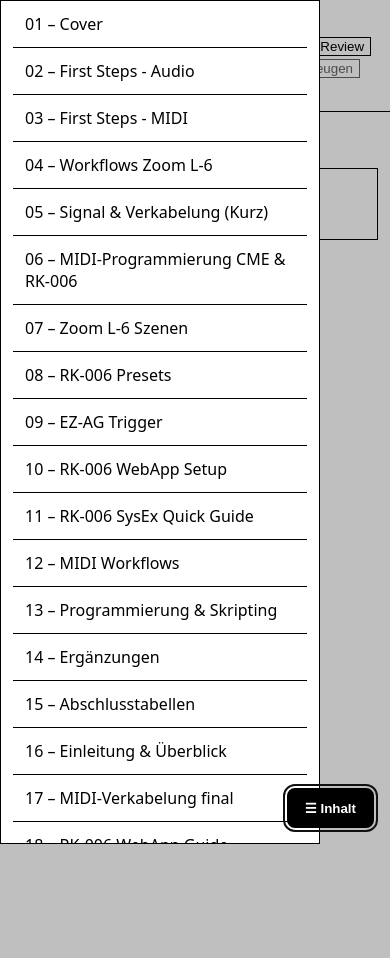
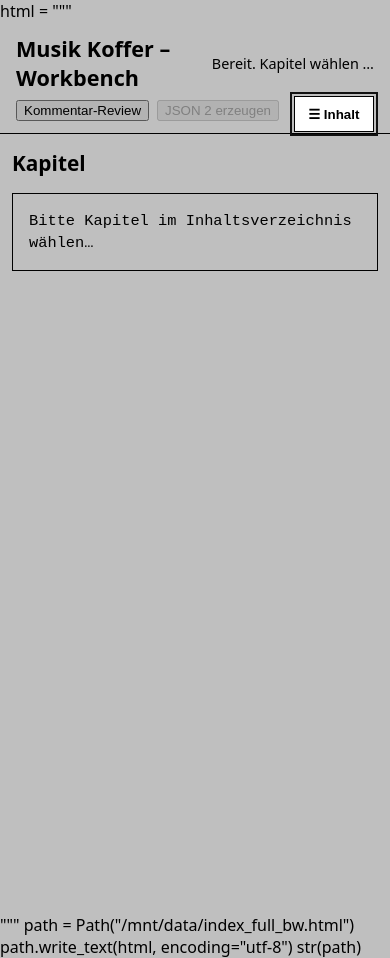
Before and after one commit to StickySmart/MusikKoffer, a plain HTML site: page index.html in a window 390 px wide. Both pictures are taken after a click on the button "☰ Inhalt". Before the commit the page ends 892 px from the top, so only its background shows below. Drawn offline with Linux system fonts and the light colour scheme.

Commit message:
Update index.html

````diff
--- a/index.html
+++ b/index.html
@@ -1,50 +1,109 @@
-<!doctype html>
+html = """<!doctype html>
 <html lang="de">
 <head>
   <meta charset="utf-8" />
   <meta name="viewport" content="width=device-width, initial-scale=1" />
-  <title>Musik Koffer – Workbench (BW, Hard Overrides)</title>
+  <title>Musik Koffer – Workbench (Clean Black/White)</title>
   <style>
-    /* ---- HARD RESET (overrides WP/themes) ---- */
-    html, body { background:#fff !important; color:#000 !important; margin:0; padding:0; font-family:system-ui,-apple-system,Segoe UI,Roboto,Arial,sans-serif; }
-    *, *::before, *::after { box-sizing:border-box; }
-    /* Containers */
-    header, .wrap, main, aside, pre, #reviewPanel, #toc { background:#fff !important; color:#000 !important; }
-    /* Borders */
-    header, aside, pre, #reviewPanel { border:1px solid #000 !important; }
-    /* Buttons */
-    button { background:#fff; color:#000; border:1px solid #000; }
-    button:disabled { opacity:.6 }
-    /* Layout */
-    :root { --pad:16px; --nav-w: clamp(220px, 22vw, 360px); }
-    header { display:flex; gap:8px; align-items:center; padding:12px var(--pad); border-width:0 0 1px 0 !important; }
-    header h1 { margin:0; font-size:1.35rem; flex:1 }
-    #status { font-size:.9rem }
-    #err { color:#b00020 !important; white-space:pre-wrap; display:none }
-    .badge { display:none; margin-left:.4rem; padding:.1rem .4rem; border:1px solid #000; background:#000; color:#fff }
-    .wrap { display:grid; grid-template-columns:var(--nav-w) 1fr; min-height:calc(100vh - 64px) }
-    aside { position:sticky; top:64px; height:calc(100vh - 64px); overflow:auto; padding:12px }
-    main { padding:clamp(12px,2vw,24px) }
-    .toc a { display:block; padding:12px; text-decoration:none; color:#000; border-bottom:1px solid #000 }
-    .toc a:hover, .toc a.active { background:#000 !important; color:#fff !important; }
-    #chapterTitle { margin:.2rem 0 .6rem 0; font-size:1.3rem }
-    pre { white-space:pre-wrap; word-wrap:break-word; padding:16px; line-height:1.45 }
-    /* Global FAB – always visible */
-    #navFab {
-      position:fixed; right:16px; bottom:16px; z-index:2147483647;
-      padding:.65rem 1rem; border:2px solid #000; background:#000; color:#fff; font-weight:700;
-      box-shadow:none; cursor:pointer; border-radius:8px;
-      pointer-events:auto;
+    :root {
+      --pad:16px;
+      --nav-w: clamp(220px, 22vw, 360px);
+      --border:#000000;
+      --bg:#ffffff;  /* Weiß */
+      --text:#000000; /* Schwarz */
     }
-    #navFab:focus { outline:2px solid #111; outline-offset:2px }
-    /* Mobile drawer behaviour */
+    *{box-sizing:border-box}
+    body{
+      font-family:system-ui,-apple-system,Segoe UI,Roboto,Arial,sans-serif;
+      margin:0;
+      background:var(--bg);
+      color:var(--text);
+    }
+    header{
+      padding:12px var(--pad);
+      border-bottom:1px solid var(--border);
+      display:flex;
+      flex-wrap:wrap;
+      align-items:center;
+      gap:8px;
+      background:#fff;
+      color:#000;
+    }
+    header h1{margin:0;font-size:1.35rem;flex:1}
+    #status{font-size:.9rem;color:#000}
+    #err{color:#b00020;margin-left:12px;display:none;white-space:pre-wrap}
+    .toolbar{display:flex;gap:.5rem;align-items:center;flex-wrap:wrap}
+    .badge{display:none;margin-left:.4rem;padding:.1rem .4rem;border-radius:999px;background:#000;color:#fff;font-size:.8rem;min-width:1.2rem;text-align:center}
+    .wrap{display:grid;grid-template-columns:var(--nav-w) 1fr;min-height:calc(100vh - 64px)}
+    aside{
+      border-right:1px solid #000;
+      padding:12px;
+      position:sticky;
+      top:64px;
+      align-self:start;
+      height:calc(100vh - 64px);
+      overflow:auto;
+      background:#fff;
+      color:#000;
+    }
+    main{padding:clamp(12px,2vw,24px);background:#fff;color:#000}
+    .toc a{
+      display:block;
+      padding:10px 12px;
+      text-decoration:none;
+      color:#000;
+      line-height:1.15;
+      border-bottom:1px solid #000;
+    }
+    .toc a:hover{background:#000;color:#fff}
+    .toc a.active{background:#000;color:#fff}
+    #chapterTitle{margin:.2rem 0 0.6rem 0;font-size:1.3rem;color:#000}
+    pre{
+      white-space:pre-wrap;
+      word-wrap:break-word;
+      background:#fff;
+      border:1px solid #000;
+      padding:16px;
+      font-size:0.96rem;
+      line-height:1.45;
+      color:#000;
+    }
+    #reviewPanel{
+      display:none;
+      margin-top:12px;
+      padding:.75rem;
+      border:1px solid #000;
+      background:#fff;
+      color:#000;
+    }
+    #navFab{
+      position:fixed;
+      right:16px;
+      top:96px;
+      z-index:1000;
+      padding:.6rem .85rem;
+      border:1px solid #000;
+      background:#fff;
+      color:#000;
+      font-weight:600;
+      cursor:pointer;
+    }
+    #navFab:focus{outline:2px solid #111; outline-offset:2px}
     @media (max-width: 900px){
-      .wrap { grid-template-columns:1fr }
-      aside {
-        position:fixed; inset:auto 0 0 0; top:0; height:100vh; width:82vw; max-width:430px;
-        transform:translateX(-100%); transition:transform .2s ease; box-shadow:0 0 0 9999px rgba(0,0,0,.25); z-index:1000;
+      .wrap{grid-template-columns:1fr}
+      aside{
+        position:fixed;
+        inset:auto 0 0 0;
+        top:0;
+        height:100vh;
+        width:80vw;
+        max-width:420px;
+        transform:translateX(-100%);
+        transition:transform .2s ease;
+        box-shadow:0 0 0 9999px rgba(0,0,0,.25);
+        z-index:50
       }
-      body.nav-open aside { transform:none }
+      body.nav-open aside{transform:none}
     }
   </style>
 </head>
@@ -58,10 +117,7 @@
     <button id="btnExportJSON2" disabled>JSON 2 erzeugen</button>
   </div>
 </header>
-
-<!-- Floating global button -->
-<button id="navFab" aria-expanded="false" aria-controls="nav" aria-label="Inhaltsverzeichnis öffnen oder schließen">☰ Inhalt</button>
-
+<button id="navFab" aria-expanded="false" aria-controls="nav">☰ Inhalt</button>
 <div class="wrap">
   <aside id="nav" aria-label="Inhaltsverzeichnis">
     <div id="toc" class="toc">Manifest wird geladen …</div>
@@ -69,29 +125,28 @@
   <main>
     <h2 id="chapterTitle">Kapitel</h2>
     <pre id="chapterContent">Bitte Kapitel im Inhaltsverzeichnis wählen…</pre>
-    <div id="reviewPanel" style="display:none"></div>
+    <div id="reviewPanel"></div>
   </main>
 </div>
-
 <script>
-// --- Config ---
+// Config
 const MANIFEST_URL = 'https://stickysmart.github.io/MusikKoffer/chapter/manifest.json';
-const REPO_ROOT = MANIFEST_URL.replace(/\/chapter\/manifest\.json.*$/, '/');
+const REPO_ROOT = MANIFEST_URL.replace(/\\/chapter\\/manifest\\.json.*$/, '/');
 
 function resolveUrl(path){
   if(!path) return '';
-  if(/^https?:\/\//i.test(path)) return path;
-  if(path.startsWith('/')) return REPO_ROOT.replace(/\/$/,'') + path;
-  return REPO_ROOT + path.replace(/^\/?/,'');
+  if(/^https?:\\/\\//i.test(path)) return path;
+  if(path.startsWith('/')) return REPO_ROOT.replace(/\\/$/,'') + path;
+  return REPO_ROOT + path.replace(/^\\/?/,'');
 }
 function pagesToRaw(url){
-  const m = url.match(/^https?:\/\/([^\/]+)\.github\.io\/([^\/]+)\/(.+)$/i);
+  const m = url.match(/^https?:\\/\\/([^\\/]+)\\.github\\.io\\/([^\\/]+)\\/(.+)$/i);
   if(!m) return url;
   const user=m[1], repo=m[2], rest=m[3];
   return `https://raw.githubusercontent.com/${user}/${repo}/main/${rest}`;
 }
 
-// --- Store & helpers ---
+// Store & helpers
 function ensureStore(){ window.DATA = window.DATA || {records:[],meta:{},comments:[]}; return window.DATA; }
 function unresolvedCount(s){ return (s.comments||[]).filter(c=>c.status==='open').length; }
 function canExportJSON2(s){ return unresolvedCount(s)===0; }
@@ -107,12 +162,12 @@
 async function fetchText(url){ const r=await fetch(url,{cache:'no-store'}); if(!r.ok) throw new Error(url+' → '+r.status); return await r.text(); }
 async function fetchJSON(url){ const r=await fetch(url,{cache:'no-store'}); if(!r.ok) throw new Error(url+' → '+r.status); return await r.json(); }
 
-// --- MD parsing ---
+// Parse data blocks
 function extractDataBlocks(md){
-  const re=/```(json|yaml)\s+data:(append|upsert|remove)(?:\s+key=([A-Za-z0-9_-]+))?\s*([\s\S]*?)```/g;
+  const re=/```(json|yaml)\\s+data:(append|upsert|remove)(?:\\s+key=([A-Za-z0-9_-]+))?\\s*([\\s\\S]*?)```/g;
   const out=[]; let m; while((m=re.exec(md))!==null){ out.push({lang:m[1],op:m[2],key:m[3]||'id',body:m[4].trim()}); } return out;
 }
-function parseJSONRelaxed(txt){ return JSON.parse(txt.replace(/\/\/.*$/mg,'').replace(/\/\*[\s\S]*?\*\//g,'')); }
+function parseJSONRelaxed(txt){ return JSON.parse(txt.replace(/\\/\\/.*$/mg,'').replace(/\\/\\*[\\s\\S]*?\\*\\//g,'')); }
 function indexBy(arr,key){ const m=new Map(); for(const o of arr) m.set(o[key],o); return m; }
 function upsertMany(store,arr,key){ const m=indexBy(store.records,key); for(const o of arr){ const k=o[key]; if(m.has(k)){ Object.assign(m.get(k),o);} else { store.records.push(o); m.set(k,o);} } }
 function removeMany(store,ids,key){ const set=new Set(ids); store.records=store.records.filter(o=>!set.has(o[key])); }
@@ -131,12 +186,12 @@
       md = await fetchText(raw);
       setErr('Laden fehlgeschlagen: '+mdUrl+' → RAW-Fallback genutzt.');
     }catch(e2){
-      setErr('Laden fehlgeschlagen: '+mdUrl+'\nund RAW-Fallback: '+raw+'\n('+ (e2?.message||e2) +')');
+      setErr('Laden fehlgeschlagen: '+mdUrl+'\\nund RAW-Fallback: '+raw+'\\n('+ (e2?.message||e2) +')');
       throw e2;
     }
   }
 
-  const fm = md.match(/^---\n([\s\S]*?)\n---/);
+  const fm = md.match(/^---\\n([\\s\\S]*?)\\n---/);
   if(fm){ s.meta = s.meta || {}; s.meta.frontmatter = fm[1]; }
 
   for(const b of extractDataBlocks(md)){
@@ -159,9 +214,9 @@
   return {md};
 }
 
-// --- TOC ---
+// TOC
 function cleanFileLabel(filename){
-  return filename.replace(/^[0-9]+[\s_\-–]*?/,'').replace(/\.md$/i,'').replace(/_/g,' ');
+  return filename.replace(/^[0-9]+[\\s_\\-–]*?/,'').replace(/\\.md$/i,'').replace(/_/g,' ');
 }
 async function buildTOC(){
   try{
@@ -201,8 +256,6 @@
         setStatus('Fertig. '+unresolvedCount(ensureStore())+' offene Kommentare.');
       }catch(err){}
       if (window.matchMedia('(max-width: 900px)').matches) toggleNav(false);
-      // Fokus auf Kapitel
-      document.querySelector('#chapterTitle').scrollIntoView({behavior:'smooth',block:'start'});
     });
 
     setStatus('Bereit. Kapitel wählen …');
@@ -213,7 +266,7 @@
   }
 }
 
-// --- Review & Export ---
+// Review & Export
 document.querySelector('#btnOpenReview').addEventListener('click', ()=>{
   const p=document.querySelector('#reviewPanel');
   p.style.display = p.style.display==='block' ? 'none':'block';
@@ -224,25 +277,22 @@
   const url=URL.createObjectURL(blob); const a=Object.assign(document.createElement('a'),{href:url,download:'export_JSON2.json'}); a.click(); setTimeout(()=>URL.revokeObjectURL(url),1500);
 });
 
-// --- FAB toggle ---
+// Drawer toggle
 const fab = document.getElementById('navFab');
 function toggleNav(force){
   const open = (typeof force==='boolean') ? force : !document.body.classList.contains('nav-open');
   document.body.classList.toggle('nav-open', open);
   fab?.setAttribute('aria-expanded', String(open));
-  if(open){ document.querySelector('#toc')?.scrollIntoView({behavior:'smooth', block:'nearest'}); }
 }
-fab?.addEventListener('click', (e)=>{ e.stopPropagation(); toggleNav(); });
+fab?.addEventListener('click', ()=>toggleNav());
 document.addEventListener('keydown', (e)=>{ if(e.key==='Escape') toggleNav(false); });
-document.addEventListener('click', (e)=>{
-  if(document.body.classList.contains('nav-open')){
-    const a = document.getElementById('nav');
-    if(a && !a.contains(e.target) && e.target!==fab){ toggleNav(false); }
-  }
-});
 
-// --- Boot ---
+// Boot
 window.addEventListener('DOMContentLoaded', buildTOC);
 </script>
 </body>
 </html>
+"""
+path = Path("/mnt/data/index_full_bw.html")
+path.write_text(html, encoding="utf-8")
+str(path)
````
